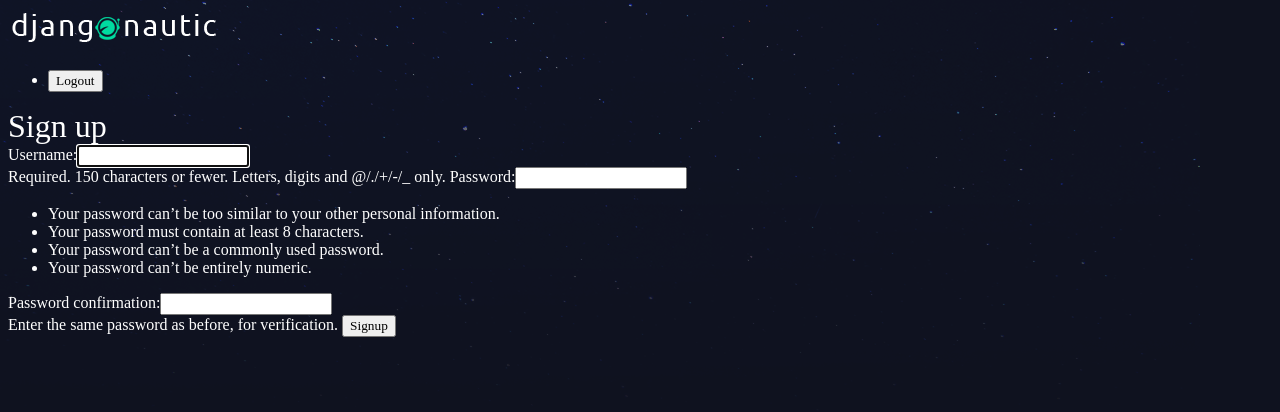
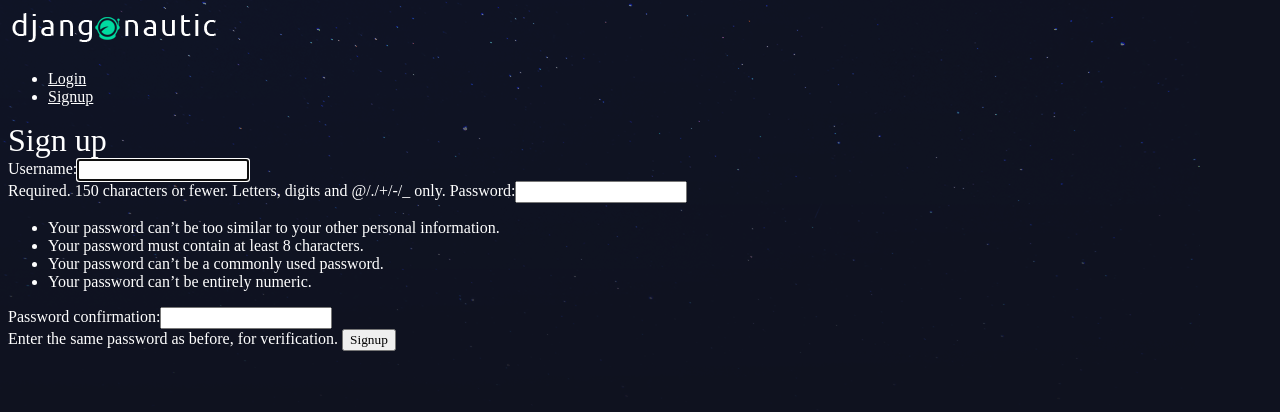
Before and after one commit to nigelAyling/my-django-repo, a Django app: page /accounts/signup/ in a window 1280 px wide. Shown: the top 412 px of the page. Run offline with Django 3.2, Linux system fonts and the light colour scheme.

Commit message:
completed turorial 28

```diff
--- a/my_django_site/templates/base_layout.html
+++ b/my_django_site/templates/base_layout.html
@@ -10,15 +10,21 @@
     </head>
     <body>
         <header class="wrapper">
-            <h1><a href="{% url 'articles:list' %}"><img src="{%static 'logo.png'%}"></a></h1>
+            <h1><a href="{% url 'articles:list' %}"><img src="{% static 'logo.png' %}"></a></h1>
             <nav>
                 <ul>
+                    {% if user.is_authenticated %}
                     <li>
                         <form class="logout-link"action="/accounts/logout/"method="post">
                             {% csrf_token %}
                             <button type="submit">Logout</button>
                         </form>
                     </li>
+                    <li><a href="/articles/create/" class="highlight">Create New Article</a></li>
+                    {% else %}
+                        <li><a href="/accounts/login/">Login</a></li>
+                        <li><a href="/accounts/signup/">Signup</a></li>
+                    {% endif %}
                 </ul>
             </nav>
         </header>
```
Also changed, not shown: my_django_site/db.sqlite3.
